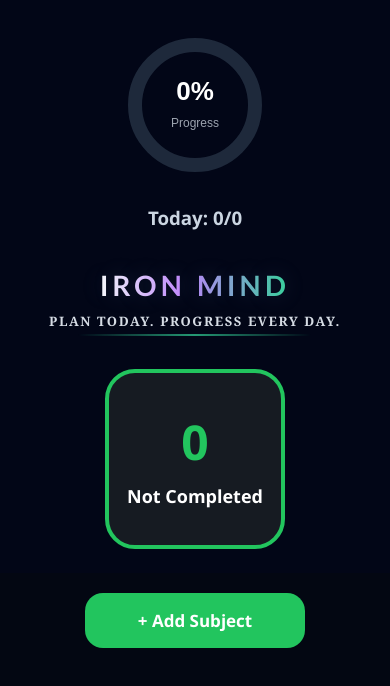
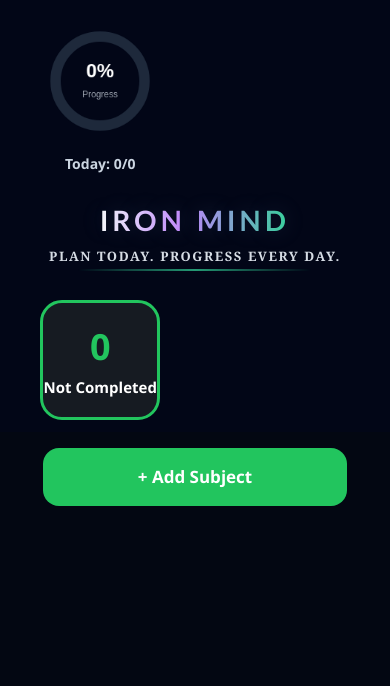
Before and after one commit to muhammadameenc/Iron-Mind, a plain HTML site: page index.html in a window 390 px wide. Drawn offline with Linux system fonts and the light colour scheme.

Commit message:
Title image deleted and mobile interface changed

```diff
--- a/script.js
+++ b/script.js
@@ -311,6 +311,18 @@ function openSubjectPage(subjectName){
     if(typeof renderTasks === "function"){
         renderTasks();
     }
+}
+
+function updateAddTaskButtonLayout(taskCount = 0){
+
+    if(!subjectHeader){
+        return;
+    }
+
+    subjectHeader.classList.toggle(
+        "empty-state",
+        taskCount === 0
+    );
 }
 
 function goHome(){
@@ -780,6 +792,9 @@ const taskModal =
 const addTaskButton =
     document.getElementById("addTaskButton");
 
+const subjectHeader =
+    document.querySelector(".subject-header");
+
 const saveTaskBtn =
     document.getElementById("saveTaskBtn");
 
@@ -1041,6 +1056,10 @@ function renderTasks(){
             task.subject === currentSubject
         );
 
+    updateAddTaskButtonLayout(
+        subjectTasks.length
+    );
+
     subjectTasks.sort((a,b)=>{
 
         const d1 =
--- a/style.css
+++ b/style.css
@@ -207,12 +207,47 @@ body{
 
 @media (max-width: 767px) {
     .top-dashboard{
-        padding:20px 20px 24px;
+        display:grid;
+        grid-template-columns:1fr 1fr;
+        align-items:center;
+        gap:14px 14px;
+        padding:18px 18px 12px;
         min-height:auto;
     }
 
+    .dashboard-box{
+        min-height:0;
+    }
+
     .dashboard-center{
-        padding:16px 20px 8px;
+        grid-column:1 / -1;
+        padding:8px 12px 4px;
+    }
+
+    #progressCanvas{
+        width:126px;
+        height:126px;
+    }
+
+    #notCompletedBox{
+        width:120px;
+        height:120px;
+        border-radius:22px;
+        border-width:3px;
+    }
+
+    #notCompletedCount{
+        font-size:36px;
+    }
+
+    #notCompletedBox p{
+        font-size:15px;
+        margin-top:6px;
+    }
+
+    #todayStats{
+        margin-top:10px;
+        font-size:14px;
     }
 
     .hero-title{
@@ -227,13 +262,20 @@ body{
 
     .subject-action-row{
         width:100%;
-        padding:20px 20px 0;
+        padding:16px 20px 0;
         justify-content:center;
     }
 
     #addSubjectButton{
-        width:min(220px, 100%);
+        width:min(78vw, 320px);
+        height:58px;
         margin:0 auto;
+        border-radius:16px;
+    }
+
+    #subjectGrid{
+        padding:20px 20px 30px;
+        gap:20px;
     }
 }
 
@@ -366,6 +408,24 @@ body{
     gap:20px;
 
     padding:20px;
+}
+
+.subject-header.empty-state{
+    justify-content:center;
+    position:relative;
+}
+
+.subject-header.empty-state #backButton,
+.subject-header.empty-state #subjectTitle,
+.subject-header.empty-state #subjectProgress{
+    display:none;
+}
+
+.subject-header.empty-state #addTaskButton{
+    margin-left:0;
+    width:220px;
+    height:52px;
+    border-radius:16px;
 }
 
 #backButton{
```
Also changed, not shown: iron-mind-title.png (deleted).
